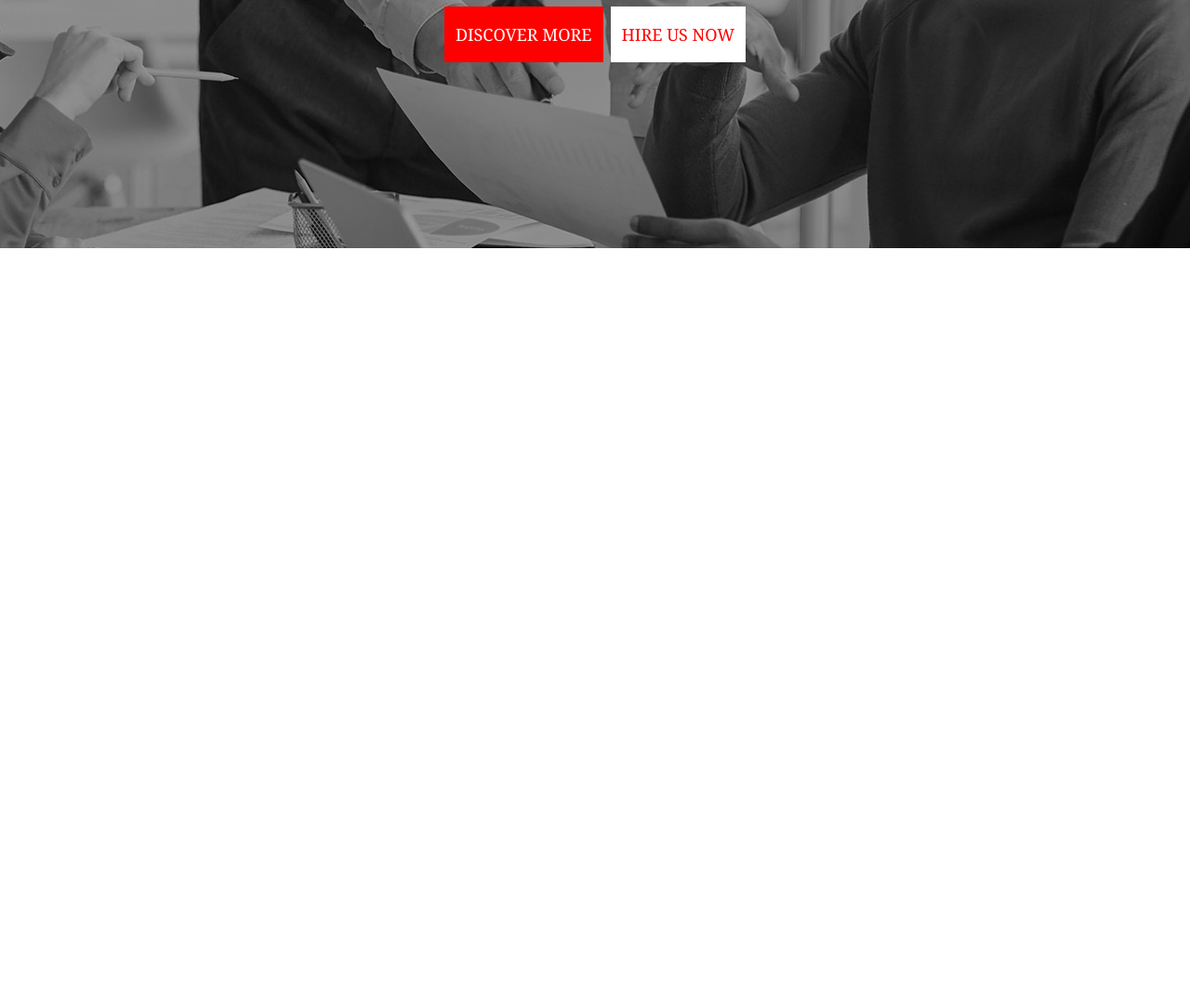
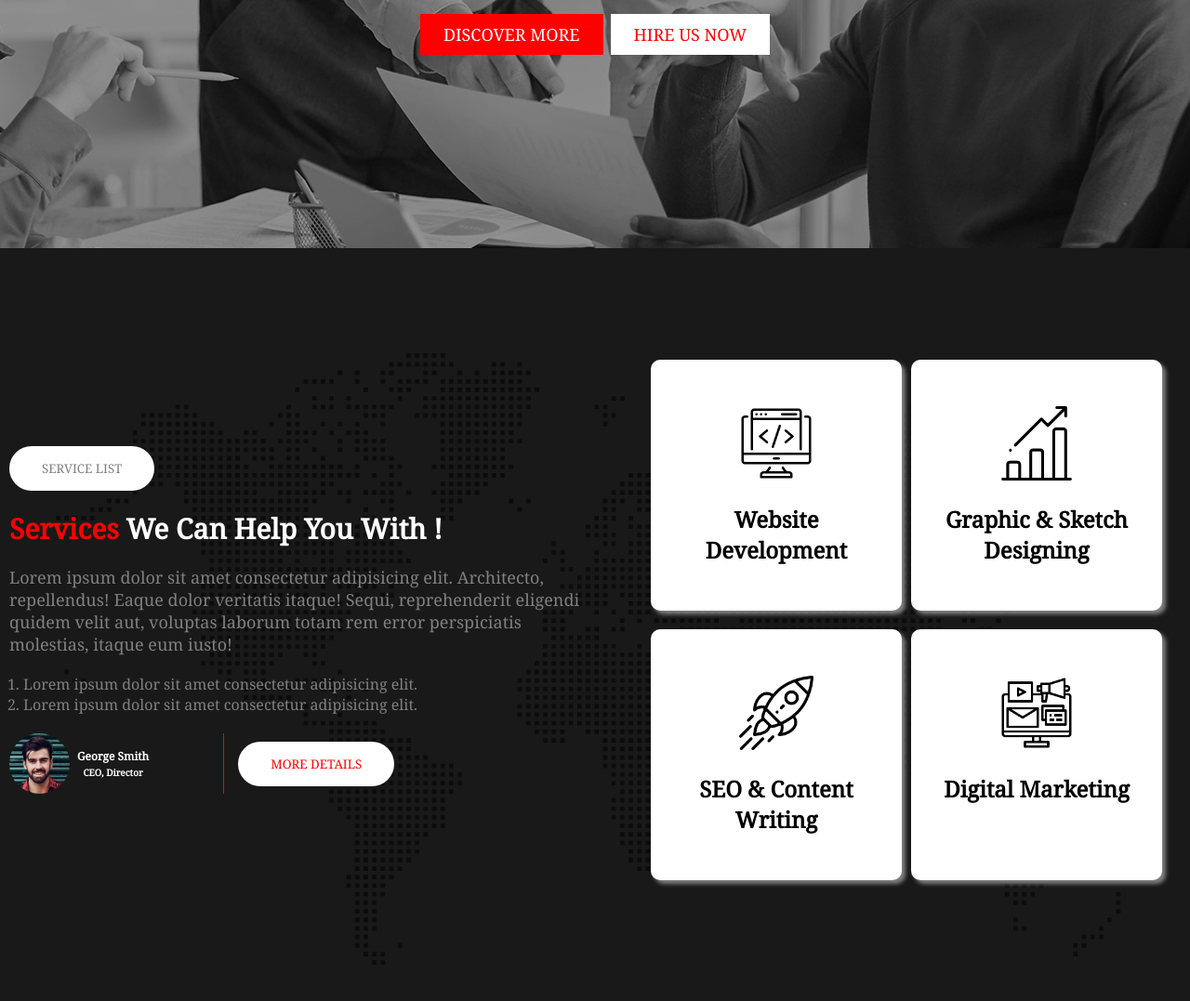
Before and after one commit to Tanjuma98/digital-agence, a plain HTML site: page index.html in a window 1280 px wide. Shown: the part 611-1688 px from the top of the page at 93% size. Before the commit the page ends 878 px from the top, so only its background shows below. Drawn offline with Linux system fonts and the light colour scheme.

Commit message:
service container section added

```diff
--- a/index.html
+++ b/index.html
@@ -37,8 +37,9 @@
                     !
                 </h1>
                 <p class="header-banner-description">Lorem ipsum dolor sit amet, consectetur adipisicing elit. Quia,
-                magni aliquid? Obcaecati beatae nam sapiente laboriosam, alias enim porro repellendus? Lorem ipsum dolor
-                sit amet consectetur adipisicing elit. Quis, facere.</p>
+                    magni aliquid? Obcaecati beatae nam sapiente laboriosam, alias enim porro repellendus? Lorem ipsum
+                    dolor
+                    sit amet consectetur adipisicing elit. Quis, facere.</p>
                 <div class="header-banner-buttons">
                     <button class="discover-btn">DISCOVER MORE</button>
                     <button class="hire-btn">HIRE US NOW</button>
@@ -47,6 +48,60 @@
         </div>
         <!-- header-banner section ends here -->
     </header>
+    <section>
+        <!-- service-container section starts here -->
+        <div class="service-container">
+            <!-- service-container left section -->
+            <div class="service-left-container">
+                <div class="service-left-box">
+                    <button class="service-btn">SERVICE LIST</button>
+                    <h1 class="service-title"><span class="primary-color">Services</span> We Can Help You With !</h1>
+                    <p class="service-description">Lorem ipsum dolor sit amet consectetur adipisicing elit. Architecto,
+                    repellendus! Eaque dolor veritatis itaque! Sequi, reprehenderit eligendi quidem velit aut,
+                    voluptas laborum totam rem error perspiciatis molestias, itaque eum iusto!</p>
+                    <ul class="service-list">
+                        <li>Lorem ipsum dolor sit amet consectetur adipisicing elit.</li>
+                        <li>Lorem ipsum dolor sit amet consectetur adipisicing elit.</li>
+                    </ul>
+                    <div class="service-author-box">
+                        <div class="author-info">
+                            <img src="asset/image/author.jpg" alt="" class="author-img">
+                            <h5 class="author-name-info">George Smith <br> <small>CEO, Director</small></h5>
+                        </div>
+                        <div class="author-btn">
+                            <button class="author-details-btn">MORE DETAILS</button>
+                        </div>
+                    </div>
+                </div>
+            </div>
+            <!-- service-container right section -->
+            <div class="service-right-container">
+                <div class="services">
+                    <div class="service-right-box-up">
+                        <div class="box">
+                            <img class="box-img" src="asset/icons/coding.png" alt="">
+                            <h2 class="box-title">Website Development</h2>
+                        </div>
+                        <div class="box">
+                            <img src="asset/icons/bar-chart.png" alt="" class="box-img">
+                            <h2 class="box-title">Graphic & Sketch Designing</h2>
+                        </div>
+                    </div>
+                    <div class="service-right-box-down">
+                        <div class="box">
+                            <img src="asset/icons/startup.png" alt="" class="box-img">
+                            <h2 class="box-title">SEO & Content Writing</h2>
+                        </div>
+                        <div class="box">
+                            <img src="asset/icons/digital-marketing.png" alt="" class="box-img">
+                            <h2 class="box-title">Digital Marketing</h2>
+                        </div>
+                    </div>
+                </div>
+            </div>
+        </div>
+        <!-- service-container section ends here -->
+    </section>
 </body>
 
 </html>
--- a/styles/agence.css
+++ b/styles/agence.css
@@ -66,6 +66,7 @@
     display: flex;
     justify-content: center;
     align-items: center;
+    text-align: center;
     gap: 8px;
 }
 .discover-btn{
@@ -73,14 +74,130 @@
     color: white;
     font-size: 18px;
     border: 0;
-    padding: 12px;
-    height: 60px;
+    padding: 10px 25px;
 }
 .hire-btn{
     background-color: white;
     color: red;
     font-size: 18px;
     border: 0;
-    padding: 12px;
-    height: 60px;
+    padding: 10px 25px;
+
 }
+/* service-container section styles */
+.service-container{
+    width: 100%;
+    height: 100vh;
+    background-image: url(../asset/image/footer-bg.png), linear-gradient(rgba(0,0,0,0.9),rgba(0,0,0,0.9));
+    background-blend-mode: overlay;
+    background-repeat: no-repeat;
+    background-position: center;
+    display: flex;
+    justify-content: center;
+    align-items: center;
+    padding-bottom: 50px;
+}
+/* service-left container section styles */
+.service-left-container{
+    width: 50%;
+    padding: 10px;
+    text-align: start;
+    color: white;
+}
+.service-btn{
+    border: 0;
+    border-radius: 25px;
+    text-align: center;
+    color: gray;
+    padding: 15px 35px;
+    background-color: white;
+    margin-bottom: 20px;
+}
+.service-title{
+    font-weight: 700;
+    font-size: 30px;
+    margin-bottom: 20px;
+}
+.service-description{
+    color: gray;
+    font-size: 18px;
+    margin-bottom: 20px;
+}
+.service-list{
+    color: gray;
+    list-style-type: decimal;
+    padding: 0 15px;
+    margin-bottom: 20px;
+}
+.service-author-box{
+    display: flex;
+    align-items: center;
+    gap: 15px;
+}
+.author-info{
+    display: flex;
+    align-items: center;
+    border-right: 1px solid red;
+    gap: 8px;
+    padding-right: 80px;
+}
+.author-img{
+    width: 65px;
+    height: 65px;
+    border-radius: 50%;
+}
+.author-name-info{
+    text-align: center;
+    font-size: 12px;
+}
+.author-details-btn{
+    border: 0;
+    border-radius: 25px;
+    text-align: center;
+    color: red;
+    padding: 15px 35px;
+    background-color: white;
+}
+/* service-right container section styles */
+.service-right-container{
+    width: 50%;
+    display: flex;
+    justify-content: center;
+    align-items: center;
+}
+.service-right-box-up{
+    width: 100%;
+    padding: 10px;
+    display: flex;
+    justify-content: center;
+    align-items: center;
+    gap: 10px;
+}
+.service-right-box-down{
+    width: 100%;
+    padding: 10px;
+    display: flex;
+    justify-content: center;
+    align-items: center;
+    gap: 10px;
+}
+.box{
+    width: 270px;
+    height: 270px;
+    border-radius: 10px;
+    box-shadow: 4px 4px 4px gray;
+    background-color: white;
+    text-align: center;
+}
+.box-img{
+    margin-top: 50px;
+    width: 80px;
+    height: 80px;
+    text-align: center;
+}
+.box-title{
+    font-weight: 700;
+    font-size: 24px;
+    text-align: center;
+    padding: 20px;
+}
```
